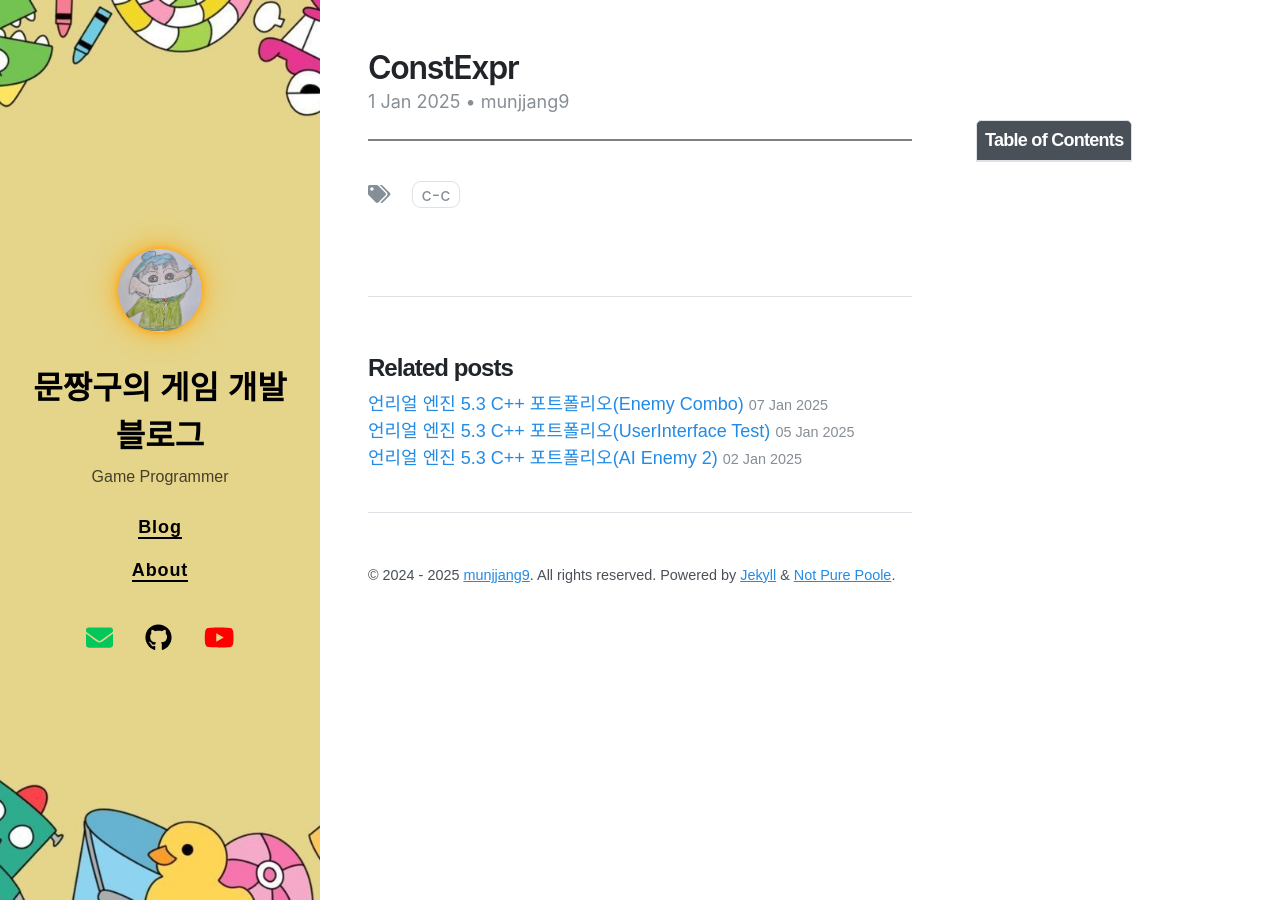
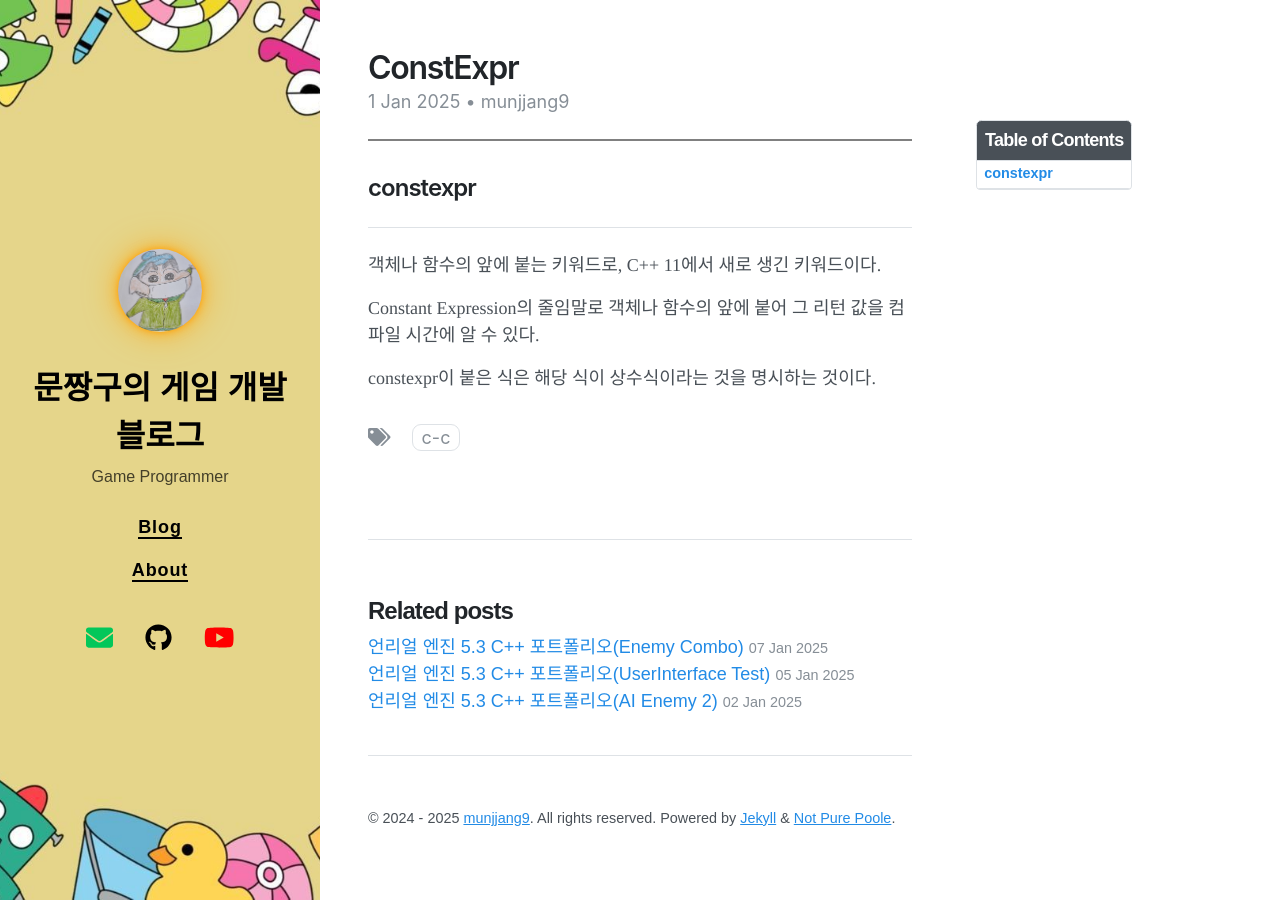
Before and after one commit to munjjang9/munjjang9.github.io, a Jekyll site: the page built from _posts/2025-01-01-TK-ConstExpr.md, in a window 1280 px wide. Built offline with Jekyll 4.4.1, drawn with Linux system fonts in a browser that asks for light colours; nearby versions of some CDN libraries; comment, search, counter and statistics services are not loaded.

Commit message:
Post Details Added
constexpr

```diff
--- a/_posts/2025-01-01-TK-ConstExpr.md
+++ b/_posts/2025-01-01-TK-ConstExpr.md
@@ -7,3 +7,12 @@ date: 2025-01-01 21:00 +0900
 categories: [Languages]
 toc: true
 ---
+
+## constexpr
+---
+
+객체나 함수의 앞에 붙는 키워드로, C++ 11에서 새로 생긴 키워드이다.
+
+Constant Expression의 줄임말로 객체나 함수의 앞에 붙어 그 리턴 값을 컴파일 시간에 알 수 있다.
+
+constexpr이 붙은 식은 해당 식이 상수식이라는 것을 명시하는 것이다.
```
